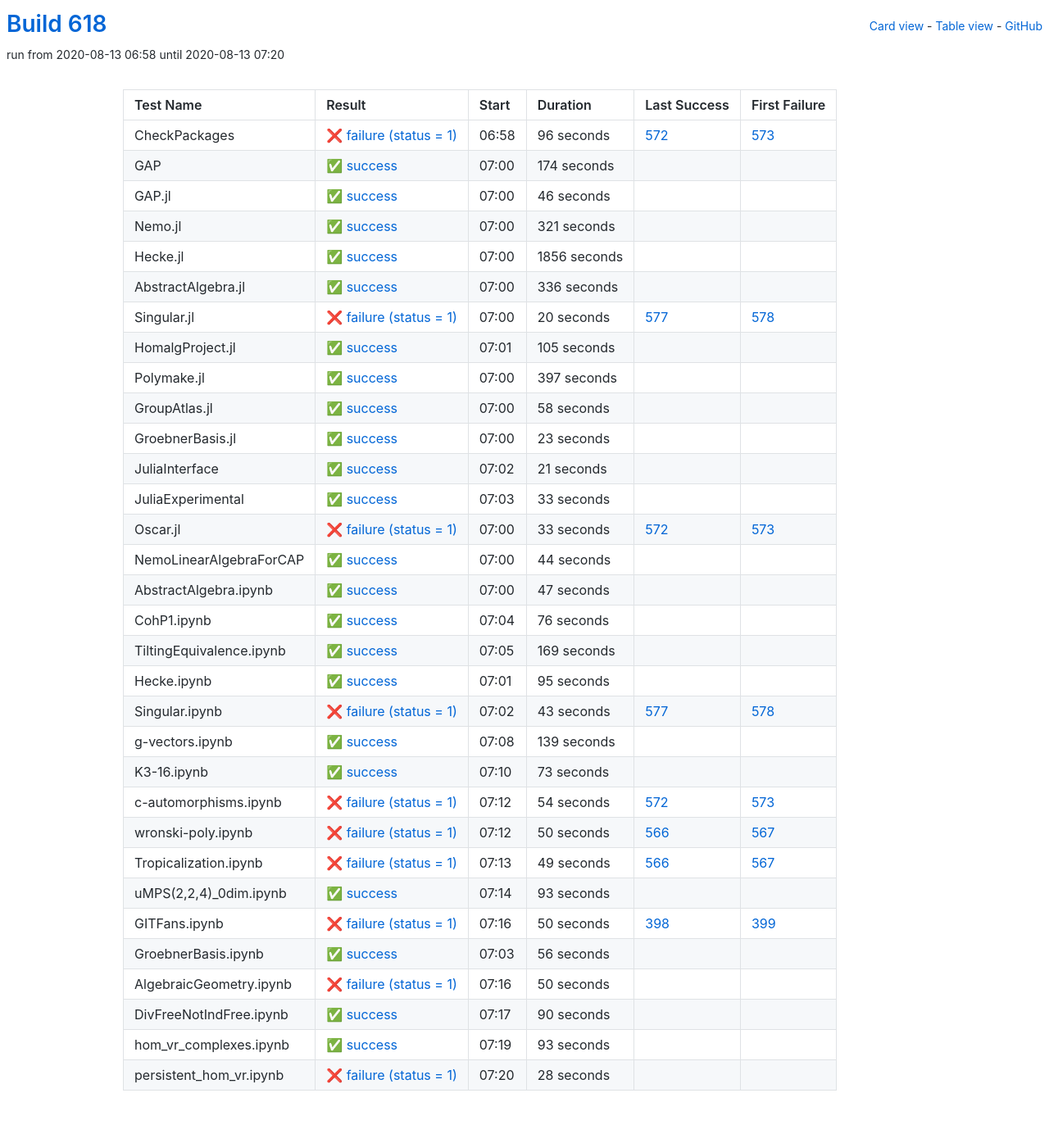
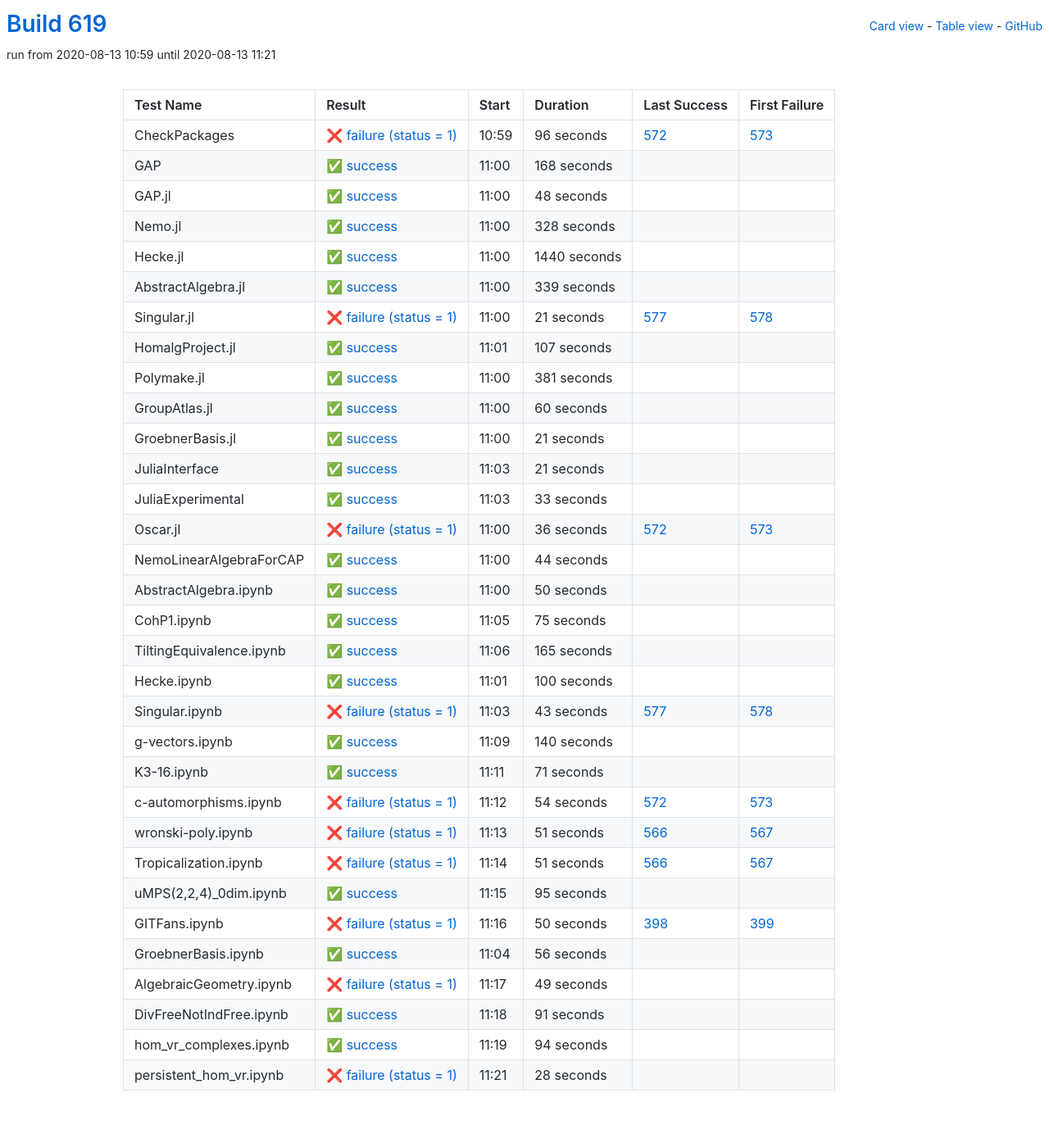
Before and after one commit to oscar-system/oscar-ci-status-stable, a Jekyll site: the page built from table.html, in a window 1280 px wide. Shown: the whole page at 82% size. Built offline with Jekyll 4.4.1, drawn with Linux system fonts in a browser that asks for light colours.

Commit message:
Build #619

```diff
--- a/_data/ci.yml
+++ b/_data/ci.yml
@@ -1,6 +1,6 @@
 ---
-build: 618
-build_url: https://oscarci.mathematik.uni-kl.de/job/oscar-stable/618/
+build: 619
+build_url: https://oscarci.mathematik.uni-kl.de/job/oscar-stable/619/
 job: oscar-stable
 organization: oscar-system
 repo: oscar-ci-status-stable
@@ -8,8 +8,8 @@ repourl: https://github.com/oscar-system/oscar-ci-status-stable
 tests:
 - name: CheckPackages
   id: checkpackages
-  log: https://oscarci.mathematik.uni-kl.de/job/oscar-stable/618/artifact/logs/build-618/CheckPackages.log
-  start: 2020-08-13 06:58
+  log: https://oscarci.mathematik.uni-kl.de/job/oscar-stable/619/artifact/logs/build-619/CheckPackages.log
+  start: 2020-08-13 10:59
   success: false
   exitcode: 1
   status: failure
@@ -20,128 +20,128 @@ tests:
   first_failure_url: https://oscarci.mathematik.uni-kl.de/job/oscar-stable/573/
 - name: GAP
   id: gap
-  log: https://oscarci.mathematik.uni-kl.de/job/oscar-stable/618/artifact/logs/build-618/GAP.log
-  start: 2020-08-13 07:00
+  log: https://oscarci.mathematik.uni-kl.de/job/oscar-stable/619/artifact/logs/build-619/GAP.log
+  start: 2020-08-13 11:00
   success: true
   exitcode: 0
   status: success
-  duration: 174
+  duration: 168
   last_success: false
   last_success_url:
   first_failure: false
   first_failure_url:
 - name: GAP.jl
   id: gap-jl
-  log: https://oscarci.mathematik.uni-kl.de/job/oscar-stable/618/artifact/logs/build-618/GAP.jl.log
-  start: 2020-08-13 07:00
+  log: https://oscarci.mathematik.uni-kl.de/job/oscar-stable/619/artifact/logs/build-619/GAP.jl.log
+  start: 2020-08-13 11:00
   success: true
   exitcode: 0
   status: success
-  duration: 46
+  duration: 48
   last_success: false
   last_success_url:
   first_failure: false
   first_failure_url:
 - name: Nemo.jl
   id: nemo-jl
-  log: https://oscarci.mathematik.uni-kl.de/job/oscar-stable/618/artifact/logs/build-618/Nemo.jl.log
-  start: 2020-08-13 07:00
+  log: https://oscarci.mathematik.uni-kl.de/job/oscar-stable/619/artifact/logs/build-619/Nemo.jl.log
+  start: 2020-08-13 11:00
   success: true
   exitcode: 0
   status: success
-  duration: 321
+  duration: 328
   last_success: false
   last_success_url:
   first_failure: false
   first_failure_url:
 - name: Hecke.jl
   id: hecke-jl
-  log: https://oscarci.mathematik.uni-kl.de/job/oscar-stable/618/artifact/logs/build-618/Hecke.jl.log
-  start: 2020-08-13 07:00
+  log: https://oscarci.mathematik.uni-kl.de/job/oscar-stable/619/artifact/logs/build-619/Hecke.jl.log
+  start: 2020-08-13 11:00
   success: true
   exitcode: 0
   status: success
-  duration: 1856
+  duration: 1440
   last_success: false
   last_success_url:
   first_failure: false
   first_failure_url:
 - name: AbstractAlgebra.jl
   id: abstractalgebra-jl
-  log: https://oscarci.mathematik.uni-kl.de/job/oscar-stable/618/artifact/logs/build-618/AbstractAlgebra.jl.log
-  start: 2020-08-13 07:00
+  log: https://oscarci.mathematik.uni-kl.de/job/oscar-stable/619/artifact/logs/build-619/AbstractAlgebra.jl.log
+  start: 2020-08-13 11:00
   success: true
   exitcode: 0
   status: success
-  duration: 336
+  duration: 339
   last_success: false
   last_success_url:
   first_failure: false
   first_failure_url:
 - name: Singular.jl
   id: singular-jl
-  log: https://oscarci.mathematik.uni-kl.de/job/oscar-stable/618/artifact/logs/build-618/Singular.jl.log
-  start: 2020-08-13 07:00
+  log: https://oscarci.mathematik.uni-kl.de/job/oscar-stable/619/artifact/logs/build-619/Singular.jl.log
+  start: 2020-08-13 11:00
   success: false
   exitcode: 1
   status: failure
-  duration: 20
+  duration: 21
   last_success: 577
   last_success_url: https://oscarci.mathematik.uni-kl.de/job/oscar-stable/577/
   first_failure: 578
   first_failure_url: https://oscarci.mathematik.uni-kl.de/job/oscar-stable/578/
 - name: HomalgProject.jl
   id: homalgproject-jl
-  log: https://oscarci.mathematik.uni-kl.de/job/oscar-stable/618/artifact/logs/build-618/HomalgProject.jl.log
-  start: 2020-08-13 07:01
+  log: https://oscarci.mathematik.uni-kl.de/job/oscar-stable/619/artifact/logs/build-619/HomalgProject.jl.log
+  start: 2020-08-13 11:01
   success: true
   exitcode: 0
   status: success
-  duration: 105
+  duration: 107
   last_success: false
   last_success_url:
   first_failure: false
   first_failure_url:
 - name: Polymake.jl
   id: polymake-jl
-  log: https://oscarci.mathematik.uni-kl.de/job/oscar-stable/618/artifact/logs/build-618/Polymake.jl.log
-  start: 2020-08-13 07:00
+  log: https://oscarci.mathematik.uni-kl.de/job/oscar-stable/619/artifact/logs/build-619/Polymake.jl.log
+  start: 2020-08-13 11:00
   success: true
   exitcode: 0
   status: success
-  duration: 397
+  duration: 381
   last_success: false
   last_success_url:
   first_failure: false
   first_failure_url:
 - name: GroupAtlas.jl
   id: groupatlas-jl
-  log: https://oscarci.mathematik.uni-kl.de/job/oscar-stable/618/artifact/logs/build-618/GroupAtlas.jl.log
-  start: 2020-08-13 07:00
+  log: https://oscarci.mathematik.uni-kl.de/job/oscar-stable/619/artifact/logs/build-619/GroupAtlas.jl.log
+  start: 2020-08-13 11:00
   success: true
   exitcode: 0
   status: success
-  duration: 58
+  duration: 60
   last_success: false
   last_success_url:
   first_failure: false
   first_failure_url:
 - name: GroebnerBasis.jl
   id: groebnerbasis-jl
-  log: https://oscarci.mathematik.uni-kl.de/job/oscar-stable/618/artifact/logs/build-618/GroebnerBasis.jl.log
-  start: 2020-08-13 07:00
+  log: https://oscarci.mathematik.uni-kl.de/job/oscar-stable/619/artifact/logs/build-619/GroebnerBasis.jl.log
+  start: 2020-08-13 11:00
   success: true
   exitcode: 0
   status: success
-  duration: 23
+  duration: 21
   last_success: false
   last_success_url:
   first_failure: false
   first_failure_url:
 - name: JuliaInterface
   id: juliainterface
-  log: https://oscarci.mathematik.uni-kl.de/job/oscar-stable/618/artifact/logs/build-618/JuliaInterface.log
-  start: 2020-08-13 07:02
+  log: https://oscarci.mathematik.uni-kl.de/job/oscar-stable/619/artifact/logs/build-619/JuliaInterface.log
+  start: 2020-08-13 11:03
   success: true
   exitcode: 0
   status: success
@@ -152,8 +152,8 @@ tests:
   first_failure_url:
 - name: JuliaExperimental
   id: juliaexperimental
-  log: https://oscarci.mathematik.uni-kl.de/job/oscar-stable/618/artifact/logs/build-618/JuliaExperimental.log
-  start: 2020-08-13 07:03
+  log: https://oscarci.mathematik.uni-kl.de/job/oscar-stable/619/artifact/logs/build-619/JuliaExperimental.log
+  start: 2020-08-13 11:03
   success: true
   exitcode: 0
   status: success
@@ -164,20 +164,20 @@ tests:
   first_failure_url:
 - name: Oscar.jl
   id: oscar-jl
-  log: https://oscarci.mathematik.uni-kl.de/job/oscar-stable/618/artifact/logs/build-618/Oscar.jl.log
-  start: 2020-08-13 07:00
+  log: https://oscarci.mathematik.uni-kl.de/job/oscar-stable/619/artifact/logs/build-619/Oscar.jl.log
+  start: 2020-08-13 11:00
   success: false
   exitcode: 1
   status: failure
-  duration: 33
+  duration: 36
   last_success: 572
   last_success_url: https://oscarci.mathematik.uni-kl.de/job/oscar-stable/572/
   first_failure: 573
   first_failure_url: https://oscarci.mathematik.uni-kl.de/job/oscar-stable/573/
 - name: NemoLinearAlgebraForCAP
   id: nemolinearalgebraforcap
-  log: https://oscarci.mathematik.uni-kl.de/job/oscar-stable/618/artifact/logs/build-618/NemoLinearAlgebraForCAP.log
-  start: 2020-08-13 07:00
+  log: https://oscarci.mathematik.uni-kl.de/job/oscar-stable/619/artifact/logs/build-619/NemoLinearAlgebraForCAP.log
+  start: 2020-08-13 11:00
   success: true
   exitcode: 0
   status: success
@@ -188,56 +188,56 @@ tests:
   first_failure_url:
 - name: AbstractAlgebra.ipynb
   id: abstractalgebra-ipynb
-  log: https://oscarci.mathematik.uni-kl.de/job/oscar-stable/618/artifact/logs/build-618/AbstractAlgebra.ipynb.log
-  start: 2020-08-13 07:00
+  log: https://oscarci.mathematik.uni-kl.de/job/oscar-stable/619/artifact/logs/build-619/AbstractAlgebra.ipynb.log
+  start: 2020-08-13 11:00
   success: true
   exitcode: 0
   status: success
-  duration: 47
+  duration: 50
   last_success: false
   last_success_url:
   first_failure: false
   first_failure_url:
 - name: CohP1.ipynb
   id: cohp1-ipynb
-  log: https://oscarci.mathematik.uni-kl.de/job/oscar-stable/618/artifact/logs/build-618/CohP1.ipynb.log
-  start: 2020-08-13 07:04
+  log: https://oscarci.mathematik.uni-kl.de/job/oscar-stable/619/artifact/logs/build-619/CohP1.ipynb.log
+  start: 2020-08-13 11:05
   success: true
   exitcode: 0
   status: success
-  duration: 76
+  duration: 75
   last_success: false
   last_success_url:
   first_failure: false
   first_failure_url:
 - name: TiltingEquivalence.ipynb
   id: tiltingequivalence-ipynb
-  log: https://oscarci.mathematik.uni-kl.de/job/oscar-stable/618/artifact/logs/build-618/TiltingEquivalence.ipynb.log
-  start: 2020-08-13 07:05
+  log: https://oscarci.mathematik.uni-kl.de/job/oscar-stable/619/artifact/logs/build-619/TiltingEquivalence.ipynb.log
+  start: 2020-08-13 11:06
   success: true
   exitcode: 0
   status: success
-  duration: 169
+  duration: 165
   last_success: false
   last_success_url:
   first_failure: false
   first_failure_url:
 - name: Hecke.ipynb
   id: hecke-ipynb
-  log: https://oscarci.mathematik.uni-kl.de/job/oscar-stable/618/artifact/logs/build-618/Hecke.ipynb.log
-  start: 2020-08-13 07:01
+  log: https://oscarci.mathematik.uni-kl.de/job/oscar-stable/619/artifact/logs/build-619/Hecke.ipynb.log
+  start: 2020-08-13 11:01
   success: true
   exitcode: 0
   status: success
-  duration: 95
+  duration: 100
   last_success: false
   last_success_url:
   first_failure: false
   first_failure_url:
 - name: Singular.ipynb
   id: singular-ipynb
-  log: https://oscarci.mathematik.uni-kl.de/job/oscar-stable/618/artifact/logs/build-618/Singular.ipynb.log
-  start: 2020-08-13 07:02
+  log: https://oscarci.mathematik.uni-kl.de/job/oscar-stable/619/artifact/logs/build-619/Singular.ipynb.log
+  start: 2020-08-13 11:03
   success: false
   exitcode: 1
   status: failure
@@ -248,32 +248,32 @@ tests:
   first_failure_url: https://oscarci.mathematik.uni-kl.de/job/oscar-stable/578/
 - name: g-vectors.ipynb
   id: g-vectors-ipynb
-  log: https://oscarci.mathematik.uni-kl.de/job/oscar-stable/618/artifact/logs/build-618/g-vectors.ipynb.log
-  start: 2020-08-13 07:08
+  log: https://oscarci.mathematik.uni-kl.de/job/oscar-stable/619/artifact/logs/build-619/g-vectors.ipynb.log
+  start: 2020-08-13 11:09
   success: true
   exitcode: 0
   status: success
-  duration: 139
+  duration: 140
   last_success: false
   last_success_url:
   first_failure: false
   first_failure_url:
 - name: K3-16.ipynb
   id: k3-16-ipynb
-  log: https://oscarci.mathematik.uni-kl.de/job/oscar-stable/618/artifact/logs/build-618/K3-16.ipynb.log
-  start: 2020-08-13 07:10
+  log: https://oscarci.mathematik.uni-kl.de/job/oscar-stable/619/artifact/logs/build-619/K3-16.ipynb.log
+  start: 2020-08-13 11:11
   success: true
   exitcode: 0
   status: success
-  duration: 73
+  duration: 71
   last_success: false
   last_success_url:
   first_failure: false
   first_failure_url:
 - name: c-automorphisms.ipynb
   id: c-automorphisms-ipynb
-  log: https://oscarci.mathematik.uni-kl.de/job/oscar-stable/618/artifact/logs/build-618/c-automorphisms.ipynb.log
-  start: 2020-08-13 07:12
+  log: https://oscarci.mathematik.uni-kl.de/job/oscar-stable/619/artifact/logs/build-619/c-automorphisms.ipynb.log
+  start: 2020-08-13 11:12
   success: false
   exitcode: 1
   status: failure
@@ -284,44 +284,44 @@ tests:
   first_failure_url: https://oscarci.mathematik.uni-kl.de/job/oscar-stable/573/
 - name: wronski-poly.ipynb
   id: wronski-poly-ipynb
-  log: https://oscarci.mathematik.uni-kl.de/job/oscar-stable/618/artifact/logs/build-618/wronski-poly.ipynb.log
-  start: 2020-08-13 07:12
+  log: https://oscarci.mathematik.uni-kl.de/job/oscar-stable/619/artifact/logs/build-619/wronski-poly.ipynb.log
+  start: 2020-08-13 11:13
   success: false
   exitcode: 1
   status: failure
-  duration: 50
+  duration: 51
   last_success: 566
   last_success_url: https://oscarci.mathematik.uni-kl.de/job/oscar-stable/566/
   first_failure: 567
   first_failure_url: https://oscarci.mathematik.uni-kl.de/job/oscar-stable/567/
 - name: Tropicalization.ipynb
   id: tropicalization-ipynb
-  log: https://oscarci.mathematik.uni-kl.de/job/oscar-stable/618/artifact/logs/build-618/Tropicalization.ipynb.log
-  start: 2020-08-13 07:13
+  log: https://oscarci.mathematik.uni-kl.de/job/oscar-stable/619/artifact/logs/build-619/Tropicalization.ipynb.log
+  start: 2020-08-13 11:14
   success: false
   exitcode: 1
   status: failure
-  duration: 49
+  duration: 51
   last_success: 566
   last_success_url: https://oscarci.mathematik.uni-kl.de/job/oscar-stable/566/
   first_failure: 567
   first_failure_url: https://oscarci.mathematik.uni-kl.de/job/oscar-stable/567/
 - name: uMPS(2,2,4)_0dim.ipynb
   id: umps-2-2-4-0dim-ipynb
-  log: https://oscarci.mathematik.uni-kl.de/job/oscar-stable/618/artifact/logs/build-618/uMPS-2-2-4-_0dim.ipynb.log
-  start: 2020-08-13 07:14
+  log: https://oscarci.mathematik.uni-kl.de/job/oscar-stable/619/artifact/logs/build-619/uMPS-2-2-4-_0dim.ipynb.log
+  start: 2020-08-13 11:15
   success: true
   exitcode: 0
   status: success
-  duration: 93
+  duration: 95
   last_success: false
   last_success_url:
   first_failure: false
   first_failure_url:
 - name: GITFans.ipynb
   id: gitfans-ipynb
-  log: https://oscarci.mathematik.uni-kl.de/job/oscar-stable/618/artifact/logs/build-618/GITFans.ipynb.log
-  start: 2020-08-13 07:16
+  log: https://oscarci.mathematik.uni-kl.de/job/oscar-stable/619/artifact/logs/build-619/GITFans.ipynb.log
+  start: 2020-08-13 11:16
   success: false
   exitcode: 1
   status: failure
@@ -332,8 +332,8 @@ tests:
   first_failure_url: https://oscarci.mathematik.uni-kl.de/job/oscar-stable/399/
 - name: GroebnerBasis.ipynb
   id: groebnerbasis-ipynb
-  log: https://oscarci.mathematik.uni-kl.de/job/oscar-stable/618/artifact/logs/build-618/GroebnerBasis.ipynb.log
-  start: 2020-08-13 07:03
+  log: https://oscarci.mathematik.uni-kl.de/job/oscar-stable/619/artifact/logs/build-619/GroebnerBasis.ipynb.log
+  start: 2020-08-13 11:04
   success: true
   exitcode: 0
   status: success
@@ -344,44 +344,44 @@ tests:
   first_failure_url:
 - name: AlgebraicGeometry.ipynb
   id: algebraicgeometry-ipynb
-  log: https://oscarci.mathematik.uni-kl.de/job/oscar-stable/618/artifact/logs/build-618/AlgebraicGeometry.ipynb.log
-  start: 2020-08-13 07:16
+  log: https://oscarci.mathematik.uni-kl.de/job/oscar-stable/619/artifact/logs/build-619/AlgebraicGeometry.ipynb.log
+  start: 2020-08-13 11:17
   success: false
   exitcode: 1
   status: failure
-  duration: 50
+  duration: 49
   last_success: false
   last_success_url:
   first_failure: false
   first_failure_url:
 - name: DivFreeNotIndFree.ipynb
   id: divfreenotindfree-ipynb
-  log: https://oscarci.mathematik.uni-kl.de/job/oscar-stable/618/artifact/logs/build-618/DivFreeNotIndFree.ipynb.log
-  start: 2020-08-13 07:17
+  log: https://oscarci.mathematik.uni-kl.de/job/oscar-stable/619/artifact/logs/build-619/DivFreeNotIndFree.ipynb.log
+  start: 2020-08-13 11:18
   success: true
   exitcode: 0
   status: success
-  duration: 90
+  duration: 91
   last_success: false
   last_success_url:
   first_failure: false
   first_failure_url:
 - name: hom_vr_complexes.ipynb
   id: hom-vr-complexes-ipynb
-  log: https://oscarci.mathematik.uni-kl.de/job/oscar-stable/618/artifact/logs/build-618/hom_vr_complexes.ipynb.log
-  start: 2020-08-13 07:19
+  log: https://oscarci.mathematik.uni-kl.de/job/oscar-stable/619/artifact/logs/build-619/hom_vr_complexes.ipynb.log
+  start: 2020-08-13 11:19
   success: true
   exitcode: 0
   status: success
-  duration: 93
+  duration: 94
   last_success: false
   last_success_url:
   first_failure: false
   first_failure_url:
 - name: persistent_hom_vr.ipynb
   id: persistent-hom-vr-ipynb
-  log: https://oscarci.mathematik.uni-kl.de/job/oscar-stable/618/artifact/logs/build-618/persistent_hom_vr.ipynb.log
-  start: 2020-08-13 07:20
+  log: https://oscarci.mathematik.uni-kl.de/job/oscar-stable/619/artifact/logs/build-619/persistent_hom_vr.ipynb.log
+  start: 2020-08-13 11:21
   success: false
   exitcode: 1
   status: failure
```
Also changed, not shown: README.md.
